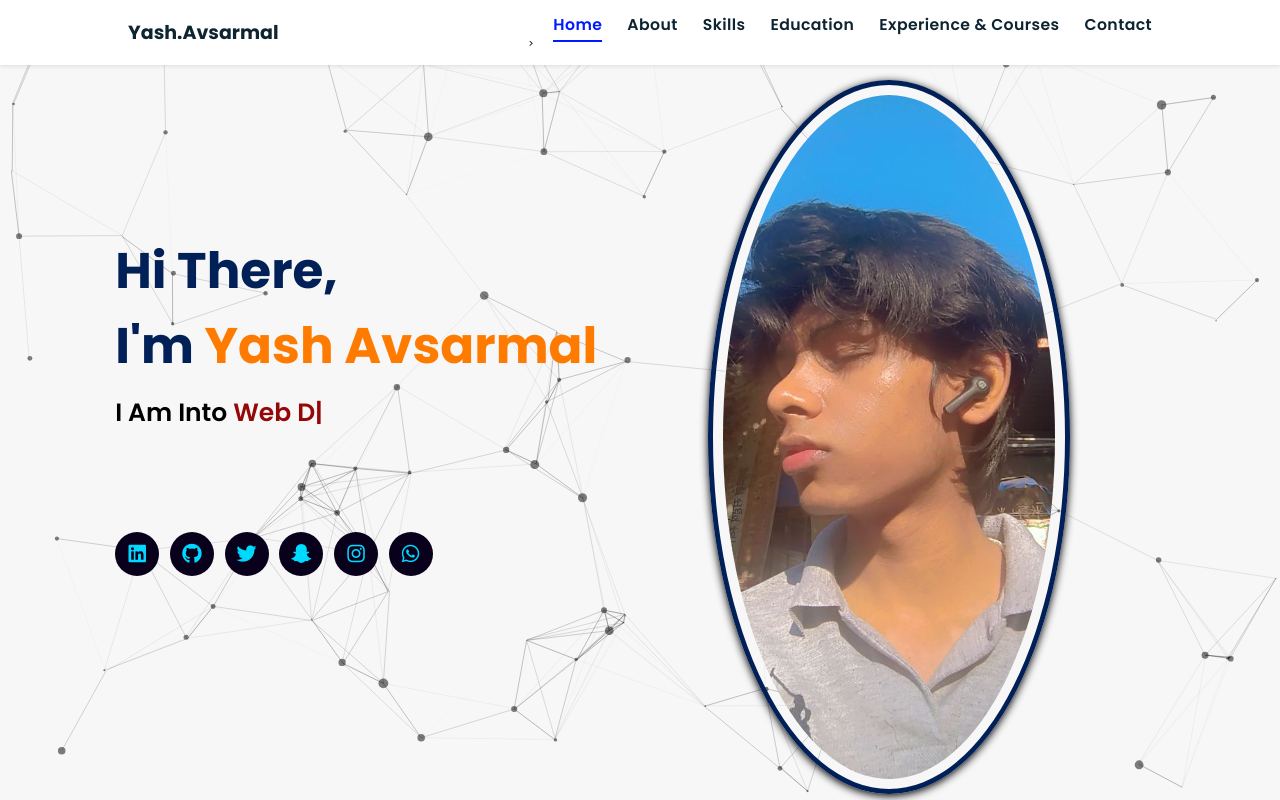
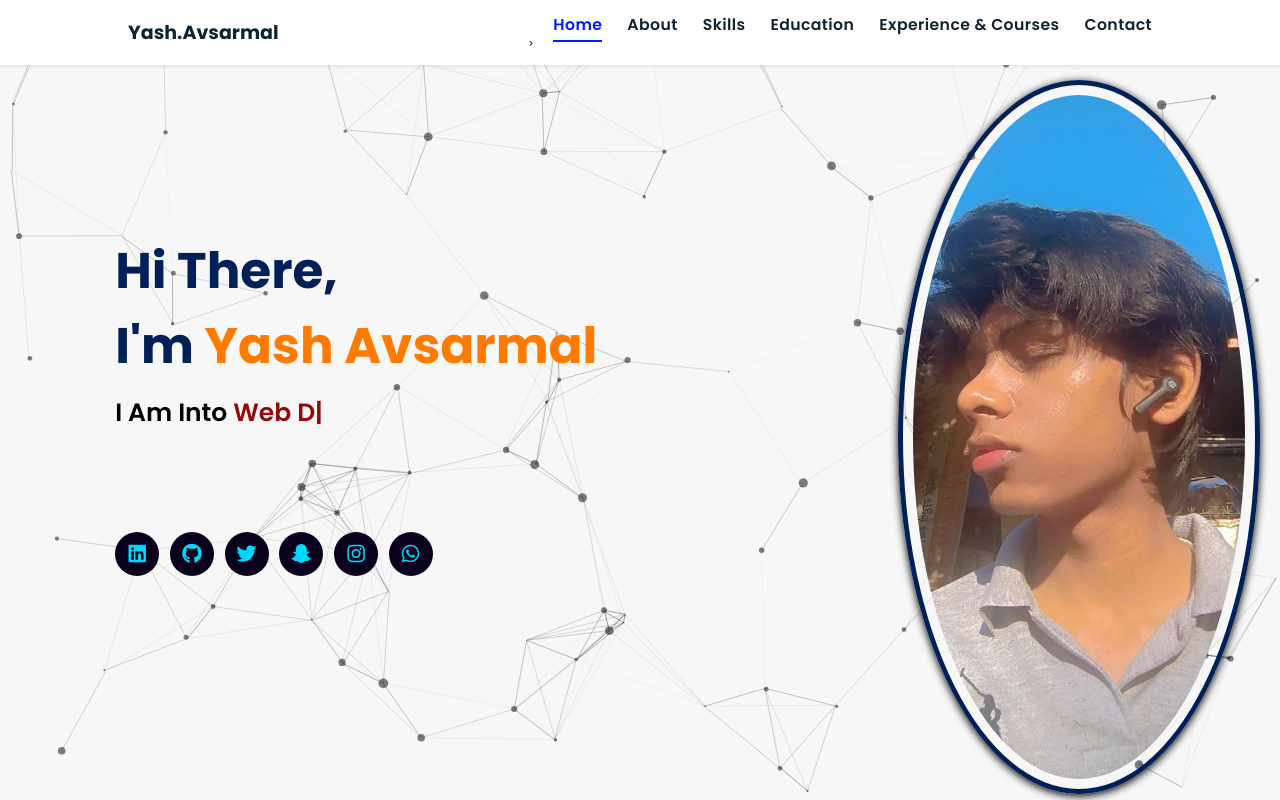
Before and after one commit to yashavsarmal30/YashAvsarmal.Portfolio, a plain HTML site: page index.html in a window 1280 px wide. Shown: the top 800 px of the page. Drawn offline with nearby package versions, Linux system fonts and the light colour scheme.

Commit message:
Update style.css

```diff
--- a/assests/css/style.css
+++ b/assests/css/style.css
@@ -210,12 +210,13 @@ header .navbar ul li a:hover{
   display: flex;
   margin: auto;
   margin-top: 6rem;
-  margin-left: 6rem;
+  margin-left: 25rem;
   padding: 10px;
   border-radius: 50%;
   border: 5px solid #002057;
   box-shadow: 0 2px 8px rgba(0, 0, 0);
   cursor: pointer;
+  height: auto;
 }
 .home .image img:hover{
   box-shadow: 0 5px 15px rgba(0, 0, 0, 0.5);
```
